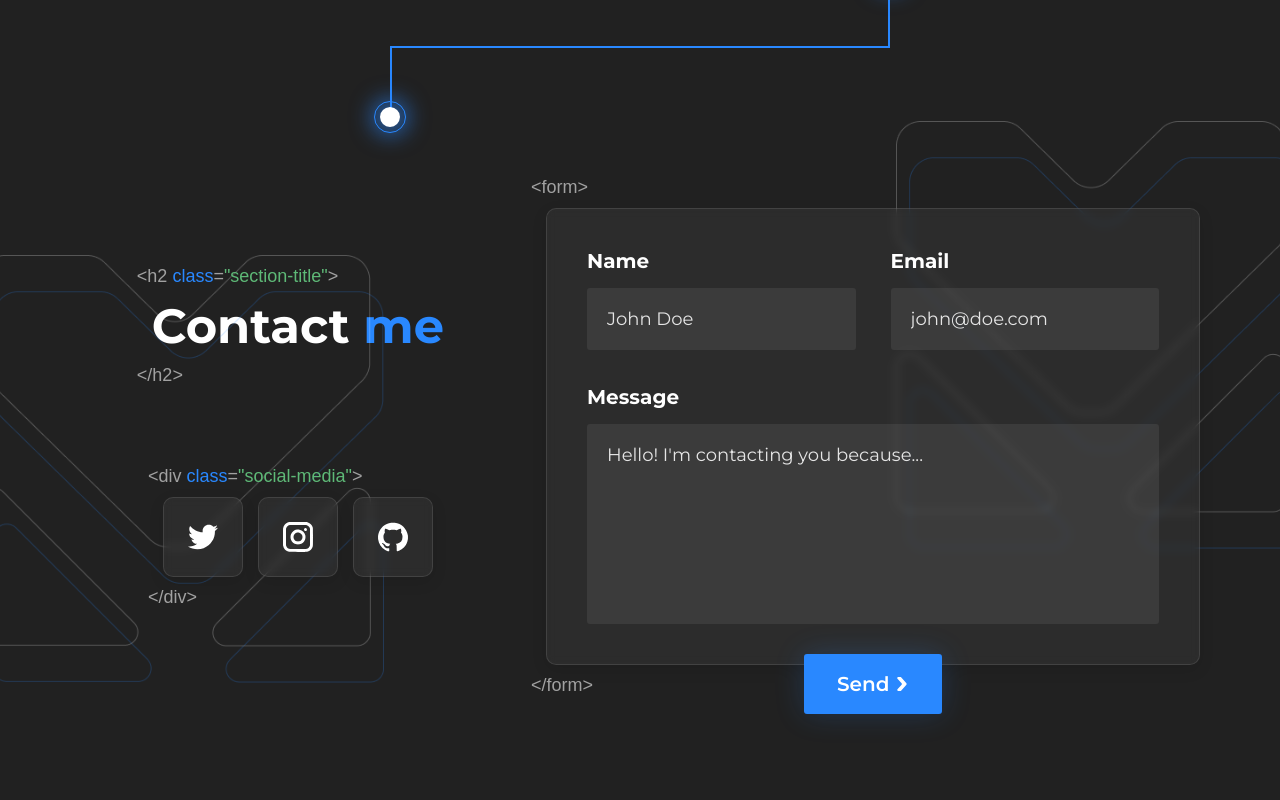
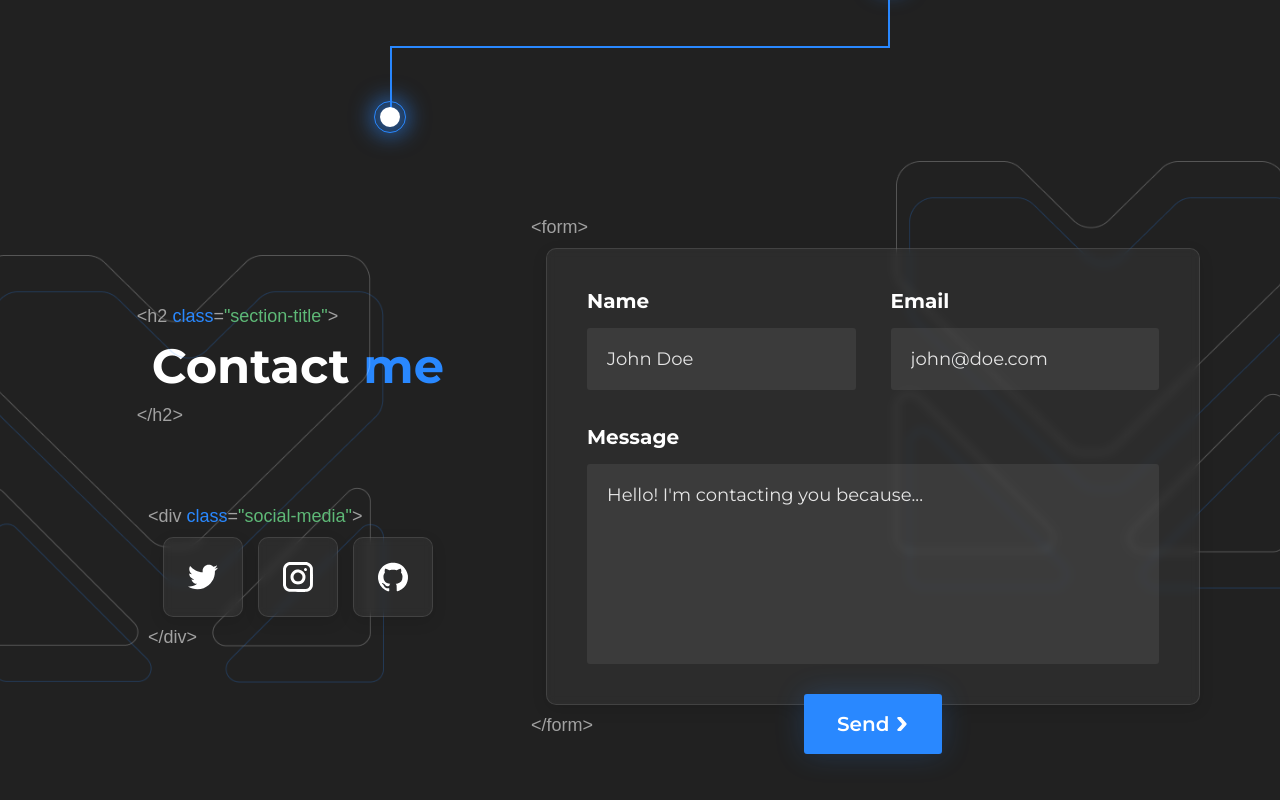
Before and after one commit to Mackevv/portfolio, a React (Create React App) app: page / in a window 1280 px wide. Shown: the part 1381-2181 px from the top of the page. Before the commit the page ends 2137 px from the top, so only its background shows below. Built offline with nearby package versions, Linux system fonts and the light colour scheme; no server answers; the HTML template or start-up script is replaced by a standard one; a web font is replaced by a local one.

Commit message:
:lipstick: Add scrollable link to contact section

```diff
--- a/src/components/ContactSection/ContactSection.css
+++ b/src/components/ContactSection/ContactSection.css
@@ -4,7 +4,7 @@
     align-items: center;
     gap: 30px;
     width: 100%;
-    margin: 60px 0;
+    margin: 100px 0;
 }
 
 .contact__title {
--- a/src/components/ContactSection/ContactSection.jsx
+++ b/src/components/ContactSection/ContactSection.jsx
@@ -49,7 +49,7 @@ function ContactSection() {
   }
 
   return (
-    <div className="contact">
+    <div id="contact" className="contact">
       <div>
         <SectionTitle className="contact__title">Contact me</SectionTitle>
         <div className="contact__social-media--container">
--- a/src/components/Navbar/Navbar.jsx
+++ b/src/components/Navbar/Navbar.jsx
@@ -16,7 +16,7 @@ function Navbar() {
           <li><a href="#" className="nav-link">&lt;Home /&gt;</a></li>
           <li><a href="#" className="nav-link">&lt;About /&gt;</a></li>
           <li><a href="#" className="nav-link">&lt;Projects /&gt;</a></li>
-          <li><a href="#" className="nav-link">&lt;Contact /&gt;</a></li>
+          <li><a href="#contact" className="nav-link">&lt;Contact /&gt;</a></li>
         </ul>
         <button className="burger" onClick={handleClick}>
           <span className="burger-bar"></span>
```
Also changed, not shown: src/index.css.
